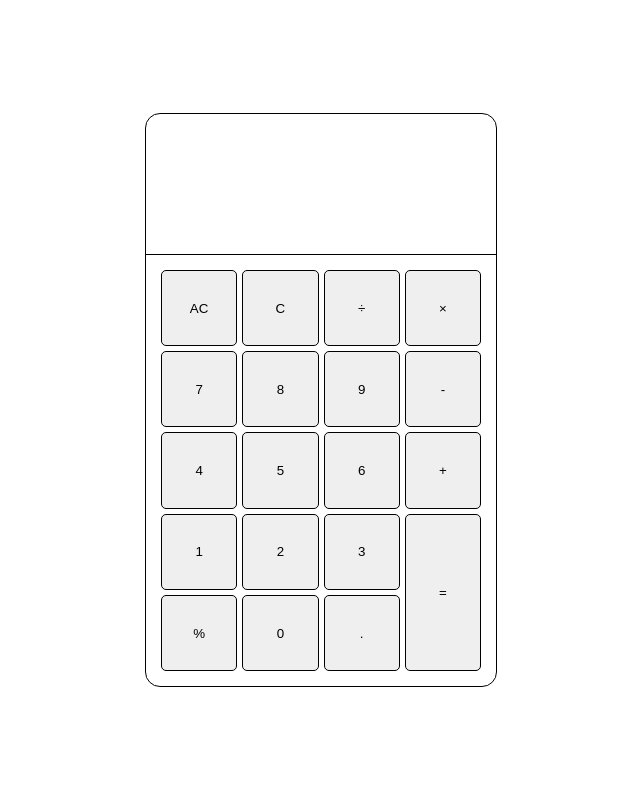
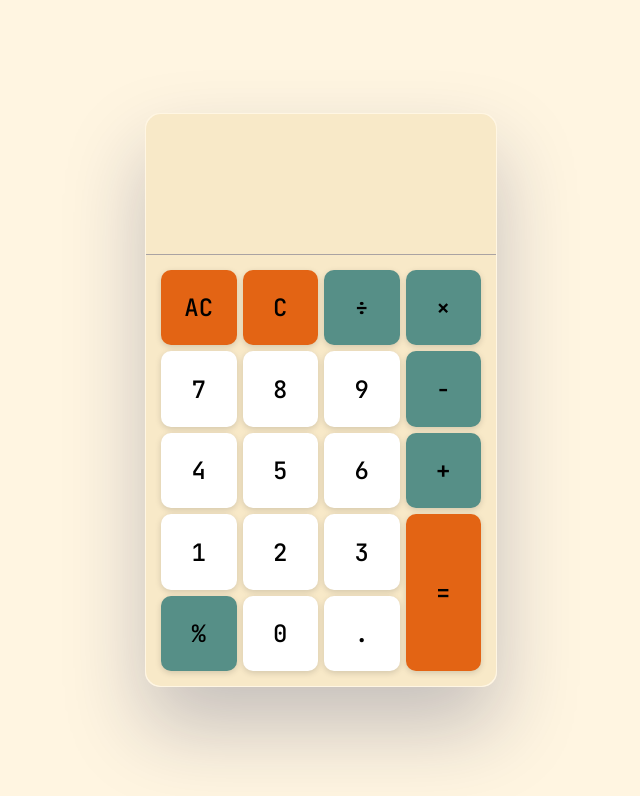
Before and after one commit to aliya-gamez/calculator, a plain HTML site: page index.html in a window 1280 px wide. Shown: the whole page, without its empty margins (319-959 px from the left). Drawn offline with Linux system fonts and the light colour scheme.

Commit message:
Finish calculator styling, will edit later as I had creative block

```diff
--- a/index.html
+++ b/index.html
@@ -5,7 +5,6 @@
     <meta name="viewport" content="width=device-width, initial-scale=1.0">
     <script src="script.js" defer></script>
     <link rel="stylesheet" href="style.css" type="text/css">
-    <title>Calculator</title>
 </head>
 <body>
     <div class="calculator-container">
@@ -20,25 +19,25 @@
             </div>
             <div class="calculator-body">
                 <div class="calculator-buttons">
-                    <button type="button" class="calculator-button" data-type="all-clear" id="all-clear">AC</button>
-                    <button type="button" class="calculator-button" data-type="clear" id="clear">C</button>
-                    <button type="button" class="calculator-button" data-type="operator" id="divide" value="divide">&divide;</button>
-                    <button type="button" class="calculator-button" data-type="operator" id="multiply" value="multiply">&times;</button>
-                    <button type="button" class="calculator-button" data-type="digit" id="digit7" value="7">7</button>
-                    <button type="button" class="calculator-button" data-type="digit" id="digit8" value="8">8</button>
-                    <button type="button" class="calculator-button" data-type="digit" id="digit9" value="9">9</button>
-                    <button type="button" class="calculator-button" data-type="operator" id="subtract" value="subtract">-</button>
-                    <button type="button" class="calculator-button" data-type="digit" id="digit4" value="4">4</button>
-                    <button type="button" class="calculator-button" data-type="digit" id="digit5" value="5">5</button>
-                    <button type="button" class="calculator-button" data-type="digit" id="digit6" value="6">6</button>
-                    <button type="button" class="calculator-button" data-type="operator" id="add" value="add">+</button>
-                    <button type="button" class="calculator-button" data-type="digit" id="digit1" value="1">1</button>
-                    <button type="button" class="calculator-button" data-type="digit" id="digit2" value="2">2</button>
-                    <button type="button" class="calculator-button" data-type="digit" id="digit3" value="3">3</button>
+                    <button type="button" class="calculator-button func" data-type="all-clear" id="all-clear">AC</button>
+                    <button type="button" class="calculator-button func" data-type="clear" id="clear">C</button>
+                    <button type="button" class="calculator-button operator" data-type="operator" id="divide" value="divide">&divide;</button>
+                    <button type="button" class="calculator-button operator" data-type="operator" id="multiply" value="multiply">&times;</button>
+                    <button type="button" class="calculator-button digit" data-type="digit" id="digit7" value="7">7</button>
+                    <button type="button" class="calculator-button digit" data-type="digit" id="digit8" value="8">8</button>
+                    <button type="button" class="calculator-button digit" data-type="digit" id="digit9" value="9">9</button>
+                    <button type="button" class="calculator-button operator" data-type="operator" id="subtract" value="subtract">-</button>
+                    <button type="button" class="calculator-button digit" data-type="digit" id="digit4" value="4">4</button>
+                    <button type="button" class="calculator-button digit" data-type="digit" id="digit5" value="5">5</button>
+                    <button type="button" class="calculator-button digit" data-type="digit" id="digit6" value="6">6</button>
+                    <button type="button" class="calculator-button operator" data-type="operator" id="add" value="add">+</button>
+                    <button type="button" class="calculator-button digit" data-type="digit" id="digit1" value="1">1</button>
+                    <button type="button" class="calculator-button digit" data-type="digit" id="digit2" value="2">2</button>
+                    <button type="button" class="calculator-button digit" data-type="digit" id="digit3" value="3">3</button>
                     <button type="button" class="calculator-button equal" data-type="calculate" id="equal">=</button>
-                    <button type="button" class="calculator-button" data-type="operator" id="modulus" value="modulus">%</button>
-                    <button type="button" class="calculator-button" data-type="digit" id="digit0" value="0">0</button>
-                    <button type="button" class="calculator-button" data-type="digit" id="decimal" value=".">.</button>
+                    <button type="button" class="calculator-button operator" data-type="operator" id="modulus" value="modulus">%</button>
+                    <button type="button" class="calculator-button digit" data-type="digit" id="digit0" value="0">0</button>
+                    <button type="button" class="calculator-button digit" data-type="digit" id="decimal" value=".">.</button>
                 </div>
             </div>
         </div>
--- a/style.css
+++ b/style.css
@@ -1,6 +1,12 @@
+@import url('https://fonts.googleapis.com/css2?family=JetBrains+Mono:ital,wght@0,100..800;1,100..800&display=swap');
+
 * {
     margin: 0;
     padding: 0;
+    font-family: "JetBrains Mono", monospace;
+    font-optical-sizing: auto;
+    font-weight: 300;
+    font-style: normal;
 }
 
 body {
@@ -10,13 +16,21 @@ body {
 
     min-height: 100vh;
     overflow: hidden;
+
+    background-color: #FFF5E1;
 }
 
 .calculator {
-    border: 1px solid #000;
+    border: 1px solid #fff6e3;
     border-radius: 15px;
+    transition: all 1s ease-in-out;
 
     width: 350px;
+    box-shadow: rgb(24 32 79 / 25%) 0px 40px 80px, rgb(255 255 255 / 50%) 0px 0px 0px 0.5px inset;
+}
+
+.calculator:hover {
+    box-shadow: rgb(24 32 79 / 35%) 0px 40px 80px, rgb(255 255 255 / 50%) 0px 0px 0px 0.5px inset;
 }
 
 .calculator .calculator-display {
@@ -24,14 +38,13 @@ body {
     flex-direction: column;
     align-items: flex-end;
     justify-content: center;
-
+    padding:30px;
     gap: 5px;
 
-    border-bottom: 1px solid #000;
+    border-bottom: 1px solid #aaa3a3;
     border-top-left-radius: 15px;
     border-top-right-radius: 15px;
-
-    padding: 30px ;
+    background-color: #F8E9C8;
 }
 
 .calculator .calculator-display .calculator-operation {
@@ -41,6 +54,8 @@ body {
     height:25px;
     font-size: 25px;
     gap: 5px;
+    background-color: #F8E9C8;
+    color: #000;
 }
 
 .calculator .calculator-display .calculator-operation-result {
@@ -51,26 +66,52 @@ body {
 }
 
 .calculator .calculator-body {
+    background-color: #F8E9C8;
     padding: 15px;
+    border-bottom-left-radius: 15px;
+    border-bottom-right-radius: 15px;
 }
 
 .calculator .calculator-body .calculator-buttons {
     display: grid;
     grid-template-columns: repeat(4, 1fr);
     grid-auto-rows: 1fr;
-    grid-gap: 5px;
+    grid-gap: 6px;
+
 }
 
 .calculator .calculator-body .calculator-buttons .calculator-button {
-    border: 1px solid #000;
-    border-radius: 5px;
+    border: none;
+    border-radius: 10px;
+    aspect-ratio: 1/1;
+    cursor: pointer;
+    box-shadow: 0 2px 6px rgba(0,0,0,0.15);
+    transition: all 0.2s ease-in-out;
 
-    aspect-ratio: 1/1;
+    font-weight: 500;
+    font-size: 24px;
+}
 
-    cursor: pointer;
+.calculator .calculator-body .calculator-buttons .calculator-button:hover {
+    scale: 1.05;
+    filter:brightness(95%);
+}
+
+.calculator .calculator-body .calculator-buttons .calculator-button.digit {
+    background-color: #fff;
+    color: #000;
+}
+
+.calculator .calculator-body .calculator-buttons .calculator-button.func {
+    background-color: #E36414;
+}
+
+.calculator .calculator-body .calculator-buttons .calculator-button.operator {
+    background-color: #568F87;
 }
 
 .calculator .calculator-body .calculator-buttons .calculator-button.equal {
     grid-row: span 2;
     aspect-ratio: auto;
+    background-color: #E36414;
 }
```
